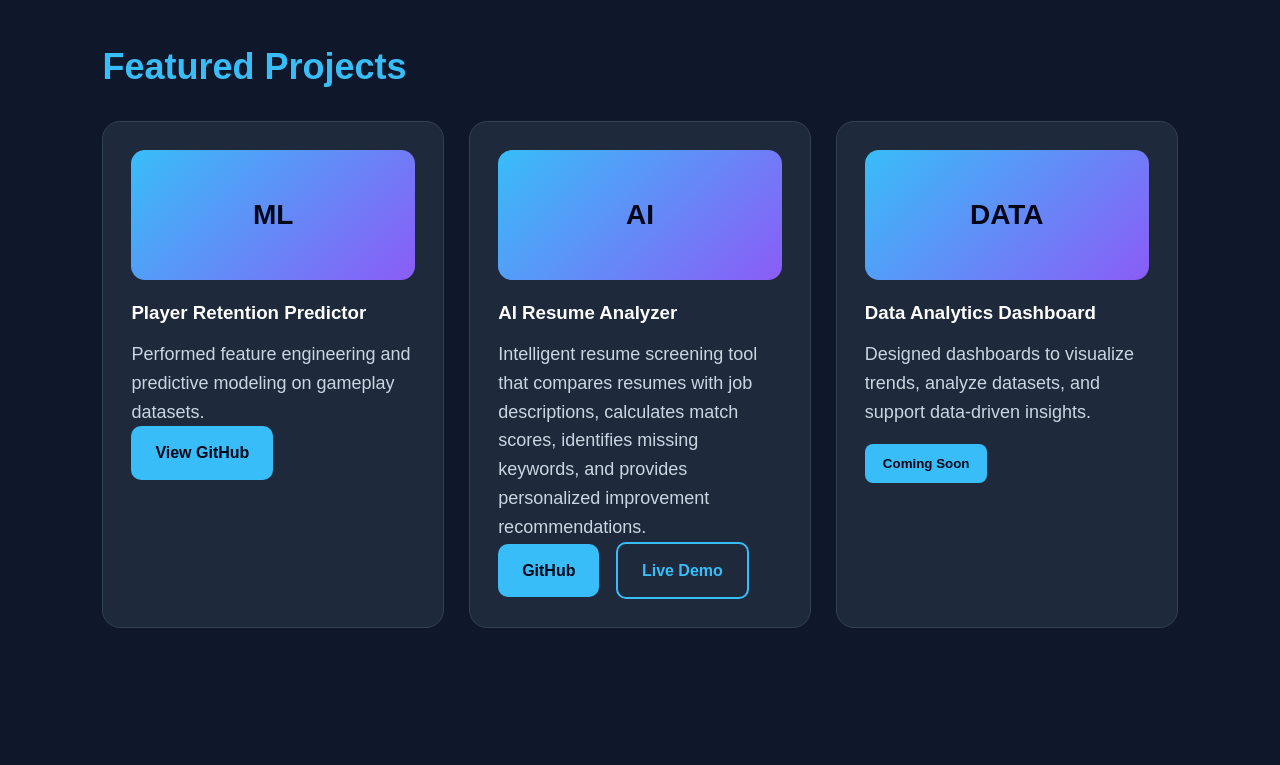
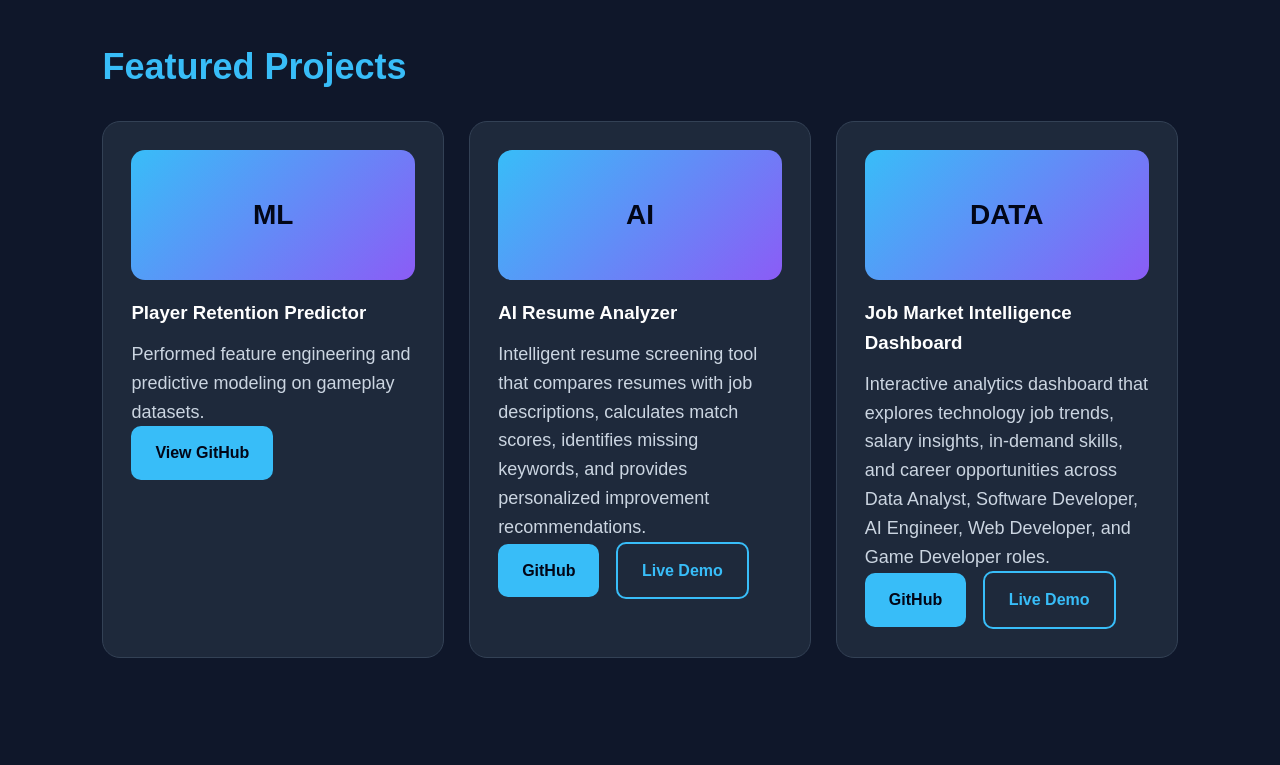
Before and after one commit to Ml1727/student-portfolio-template, a plain HTML site: page index.html in a window 1280 px wide. Shown: the part 2393-3158 px from the top of the page. Drawn offline with Linux system fonts and the light colour scheme.

Commit message:
Created Job Market Intelligence Dashboard

```diff
--- a/index.html
+++ b/index.html
@@ -142,12 +142,30 @@
   </a>
 </div>
 
-      <div class="card project">
-        <div class="image-placeholder">DATA</div>
-        <h3>Data Analytics Dashboard</h3>
-        <p>Designed dashboards to visualize trends, analyze datasets, and support data-driven insights.</p>
-        <button>Coming Soon</button>
-      </div>
+     <div class="card project">
+  <div class="image-placeholder">DATA</div>
+
+  <h3>Job Market Intelligence Dashboard</h3>
+
+  <p>
+    Interactive analytics dashboard that explores technology job trends,
+    salary insights, in-demand skills, and career opportunities across
+    Data Analyst, Software Developer, AI Engineer, Web Developer,
+    and Game Developer roles.
+  </p>
+
+  <a href="https://github.com/gsishir1104/job-market-intelligence-dashboard"
+     class="btn primary"
+     target="_blank">
+     GitHub
+  </a>
+
+  <a href="YOUR-VERCEL-LINK"
+     class="btn secondary"
+     target="_blank">
+     Live Demo
+  </a>
+</div>
     </div>
   </section>
 
```
